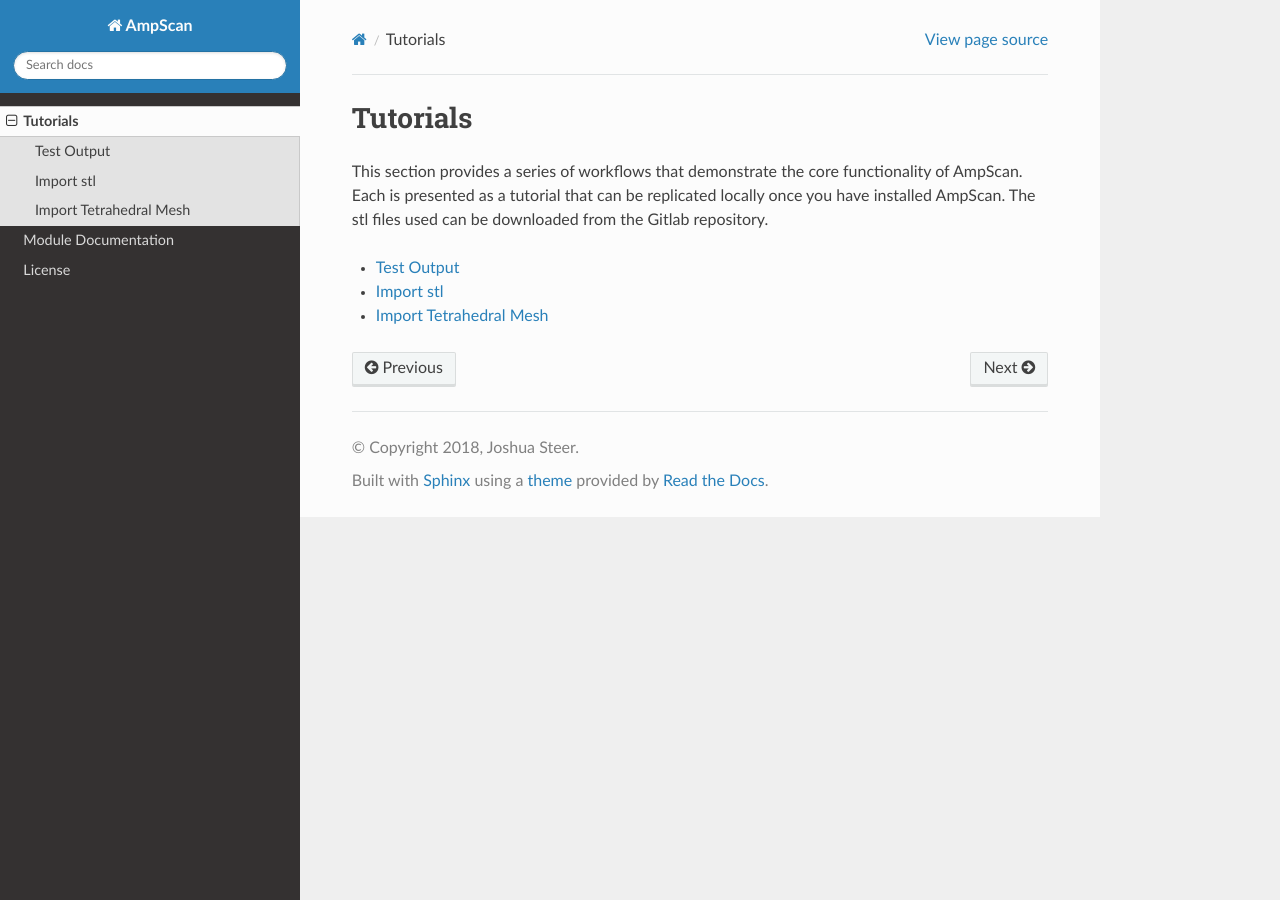
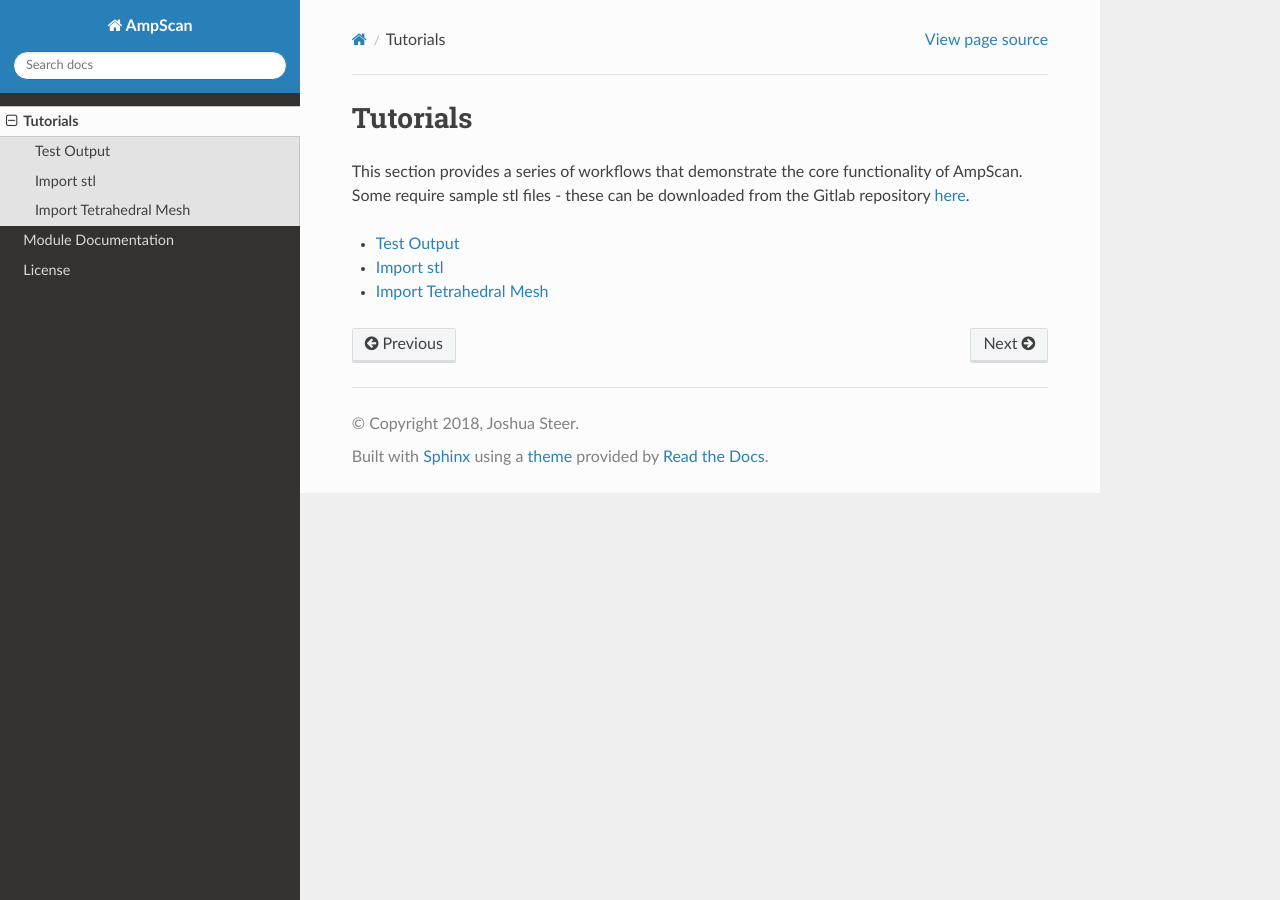
Before and after one commit to abel-research/ampscan, a Sphinx documentation site: the page built from docs/exampleDemos.rst, in a window 1280 px wide. Built offline with Sphinx 7.4.7 and the Read the Docs theme 2.0.0, drawn with Linux system fonts in a browser that asks for light colours; pages that are not in the unit, such as notebooks, are missing from menus.

Commit message:
prelim commit in advance of potential break

```diff
--- a/docs/exampleDemos.rst
+++ b/docs/exampleDemos.rst
@@ -2,10 +2,10 @@ Tutorials
 =========
 
 This section provides a series of workflows that demonstrate the
-core functionality of AmpScan. Each is presented as a tutorial that
-can be replicated locally once you have installed AmpScan. The stl
-files used can be downloaded from the Gitlab repository.
+core functionality of AmpScan. Some require sample stl
+files - these can be downloaded from the Gitlab repository `here`_.
 
+.. _here: https://git.soton.ac.uk/js22g12/AmpScan/tree/master/docs/examples
 
 .. toctree::
    :maxdepth: 2
```
Also changed, not shown: 7 other files.
